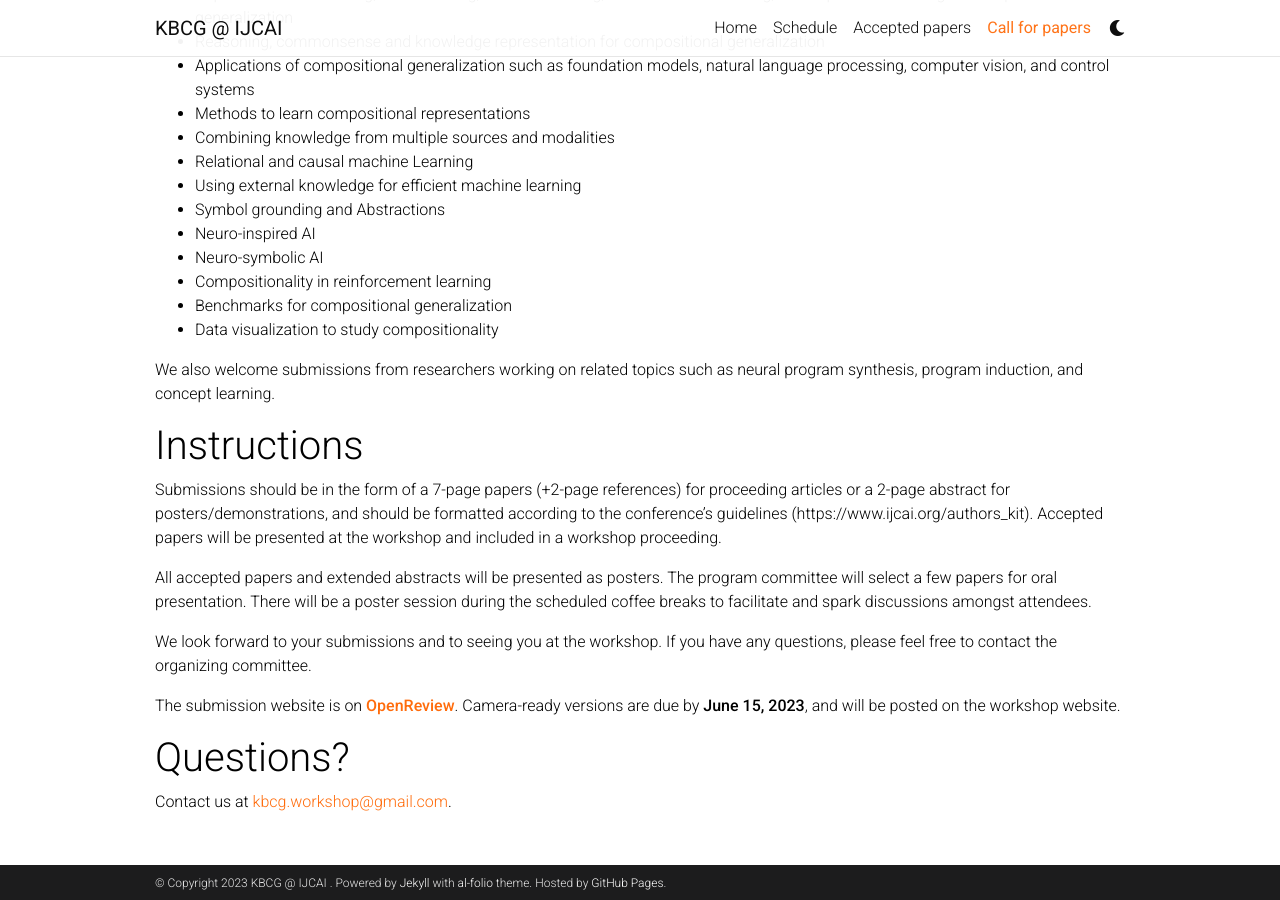
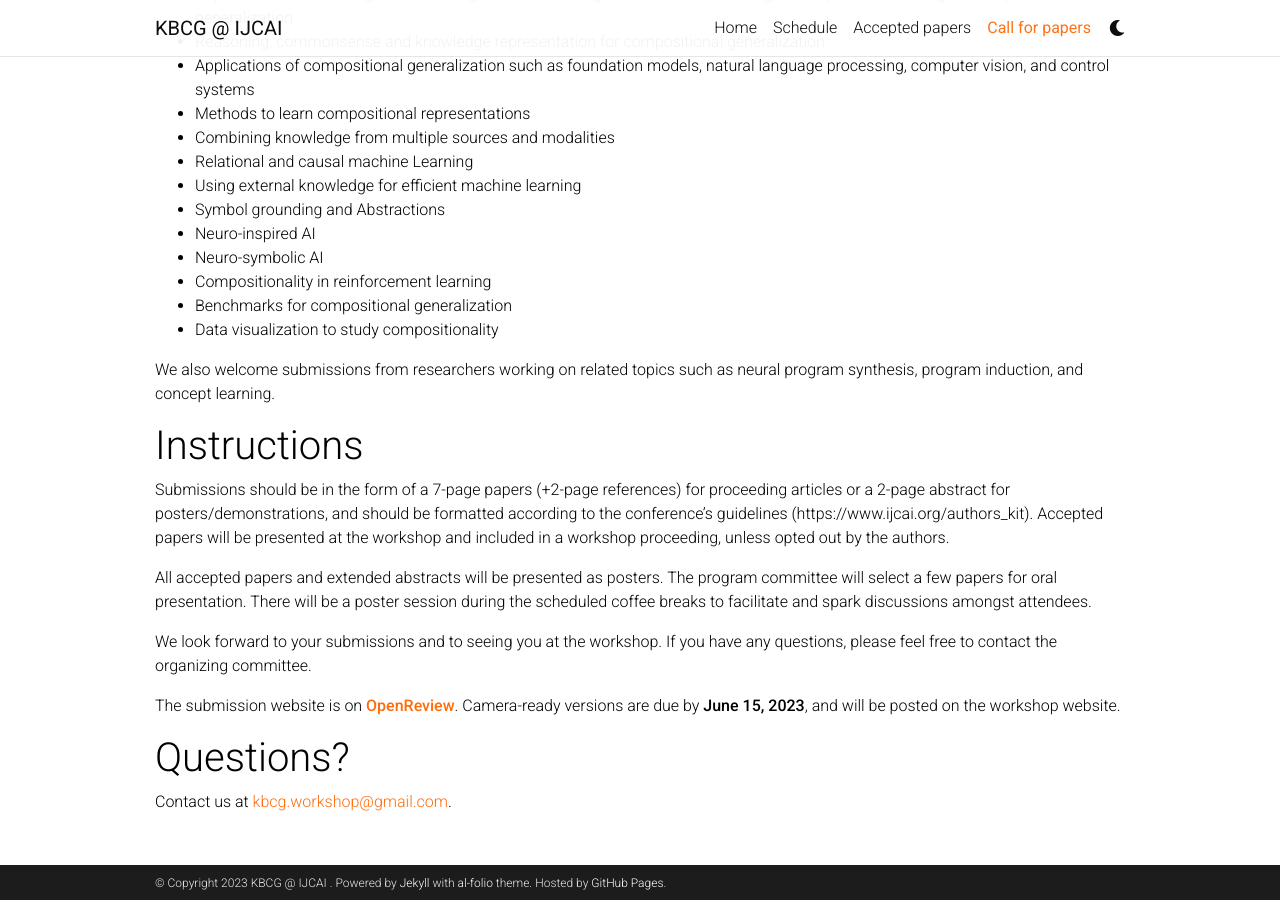
Before and after one commit to KnowledgeAI/KnowledgeAI.github.io, a Jekyll site: the page built from _pages/call.md, in a window 1280 px wide and 900 px high, scrolled down 775 px. Built offline with Jekyll 4.4.1, drawn with Linux system fonts in a browser that asks for light colours; comment, search, counter and statistics services are not loaded; a style sheet for code colours, icons or effects is not loaded.

Commit message:
[DBG] add opted out option

```diff
--- a/_pages/call.md
+++ b/_pages/call.md
@@ -37,7 +37,7 @@ induction, and concept learning.
 
 # Instructions
 
-Submissions should be in the form of a 7-page papers (+2-page references) for proceeding articles or a 2-page abstract for posters/demonstrations, and should be formatted according to the conference’s guidelines (https://www.ijcai.org/authors_kit). Accepted papers will be presented at the workshop and included in a workshop proceeding.
+Submissions should be in the form of a 7-page papers (+2-page references) for proceeding articles or a 2-page abstract for posters/demonstrations, and should be formatted according to the conference’s guidelines (https://www.ijcai.org/authors_kit). Accepted papers will be presented at the workshop and included in a workshop proceeding, unless opted out by the authors.
 
 All accepted papers and extended abstracts will be presented as posters. The program committee will select a few papers for oral presentation. There will be a poster session during the scheduled coffee breaks to facilitate and spark discussions amongst attendees.
 
```
